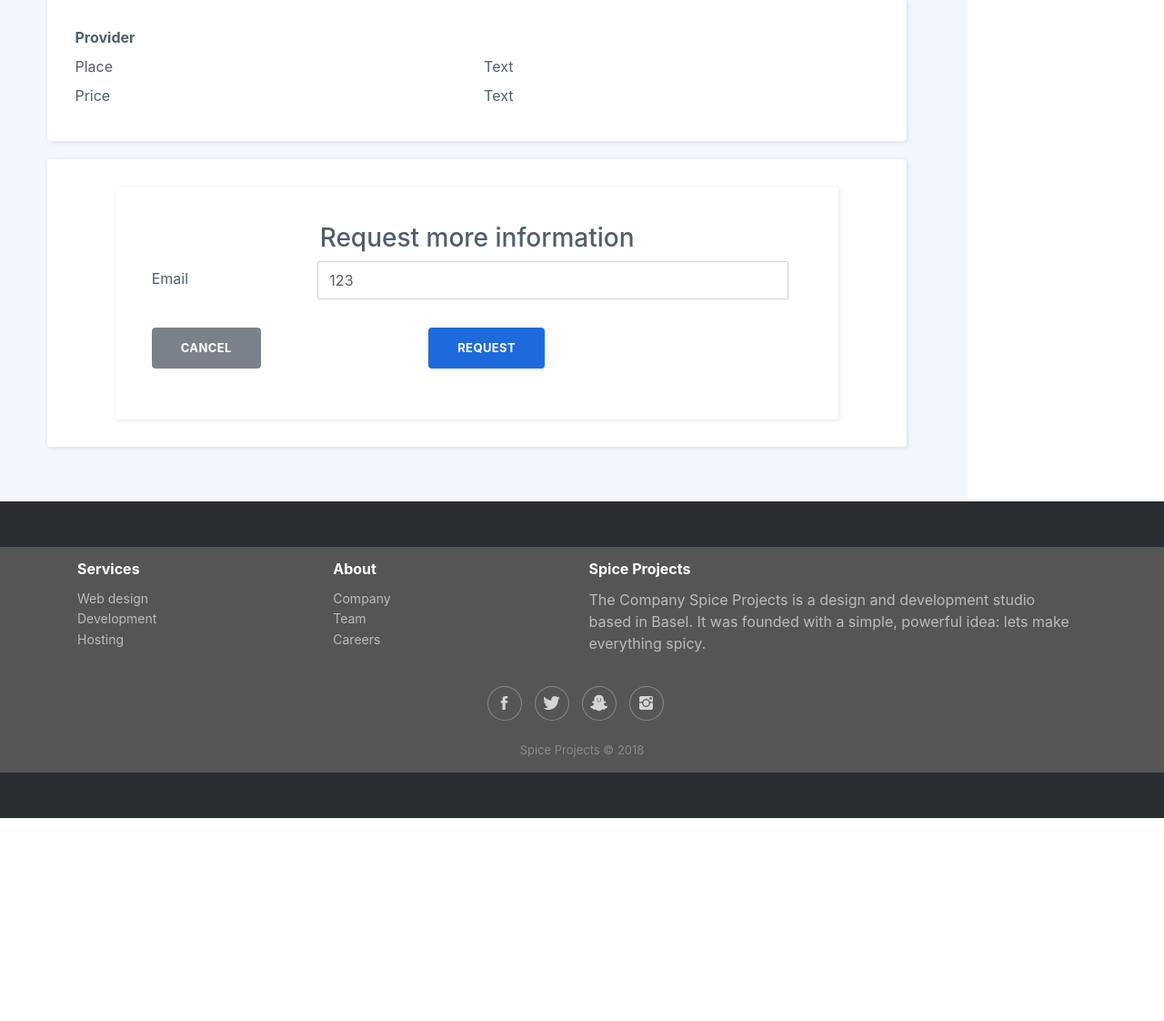
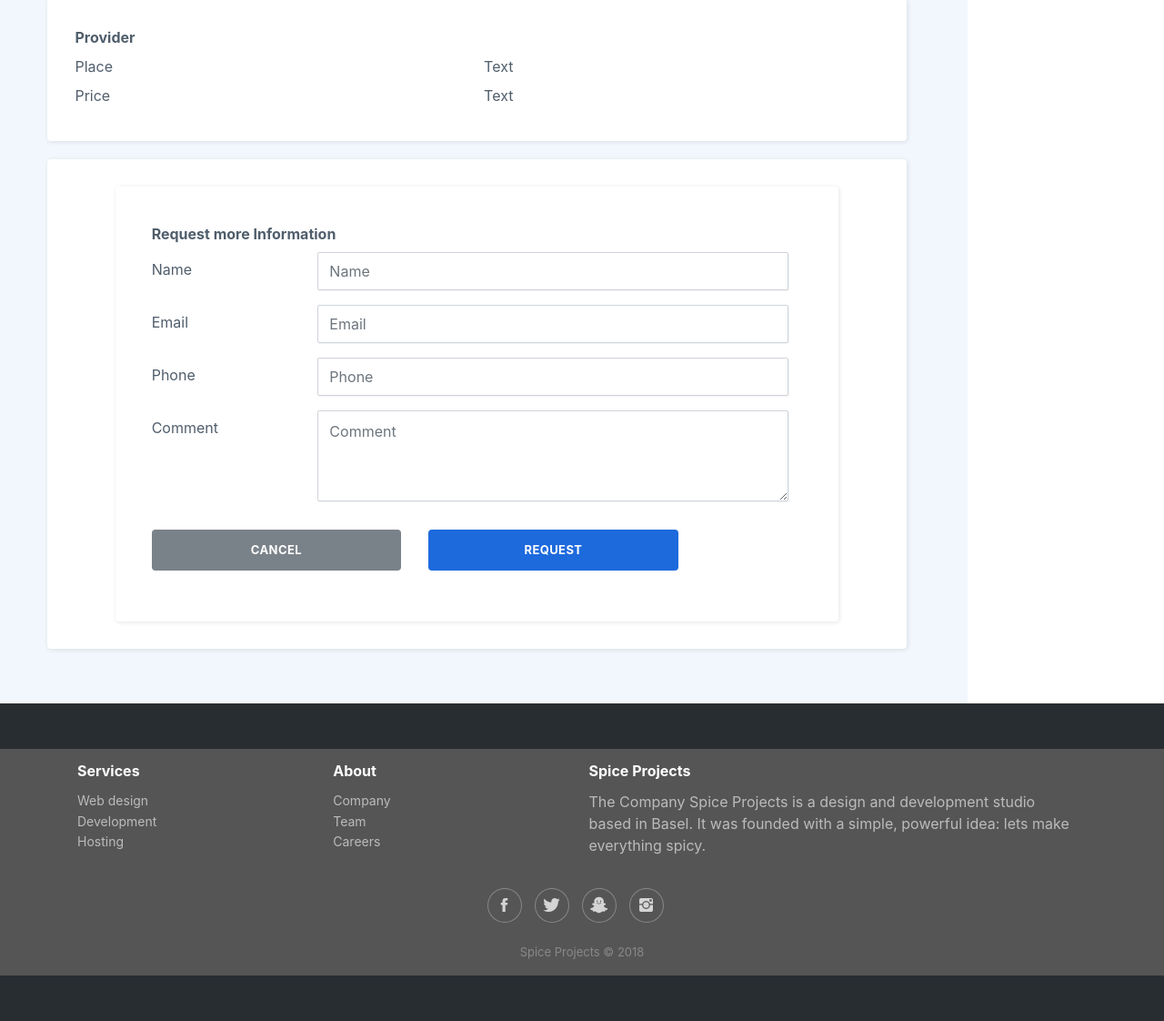
Before and after one commit to RotscherK/SpiceProjects, a PHP site: template view/program_detail.php in a window 1280 px wide. Shown: the part 910-2032 px from the top of the page at 91% size. Before the commit the page ends 1809 px from the top, so only its background shows below. Run offline with PHP 8.4, Linux system fonts and the light colour scheme; the template is opened without the code that fills it, so the values that code supplies are empty; some libraries are stand-ins or nearby versions; some web fonts are replaced.

Commit message:
Program Edit

```diff
--- a/view/program_detail.php
+++ b/view/program_detail.php
@@ -86,21 +86,39 @@ isset($this->program) ? $program = $this->program : $program = new Program();
         <?php endif; ?>
 
         <div class="row details-form">
-            <form action="update" method="post">
-                <h3 class="text-center">Request more information</h3>
+            <form action="program/request" method="post">
+                <label><strong>Request more Information</strong><br /></label>
 
+                <div class="form-group row">
+                    <label for="id" class="col-sm-3 col-form-label">Name</label>
+                    <div class="col-sm-9">
+                        <input type="text" class="form-control" name="name" id="name" placeholder="Name">
+                    </div>
+                </div>
                 <div class="form-group row">
                     <label for="id" class="col-sm-3 col-form-label">Email</label>
                     <div class="col-sm-9">
-                        <input type="email" class="form-control" name="email" id="email" placeholder="Email" value="123">
+                        <input type="email" class="form-control" name="email" id="email" placeholder="Email">
+                    </div>
+                </div>
+                <div class="form-group row">
+                    <label for="id" class="col-sm-3 col-form-label">Phone</label>
+                    <div class="col-sm-9">
+                        <input type="text" class="form-control" name="phone" id="phone" placeholder="Phone">
+                    </div>
+                </div>
+                <div class="form-group row">
+                    <label for="id" class="col-sm-3 col-form-label">Comment</label>
+                    <div class="col-sm-9">
+                        <textarea class="form-control" rows="20" id="comment" name="comment" placeholder="Comment"></textarea>
                     </div>
                 </div>
                 <div class="form-group row">
                     <div class="col-sm-5">
-                        <button type="button" class="btn btn-secondary" name="cancel" value="Cancel" onClick="window.location='<?php echo $GLOBALS["ROOT_URL"]; ?>/';">Cancel</button>
+                        <button type="button" class="btn btn-secondary btn-block" name="cancel" value="Cancel" onClick="window.location='<?php echo $GLOBALS["ROOT_URL"]; ?>/';">Cancel</button>
                     </div>
                     <div class="col-sm-5">
-                        <button type="submit" class="btn btn-primary">Request</button>
+                        <button type="submit" class="btn btn-primary btn-block">Request</button>
                     </div>
 
                 </div>
```
